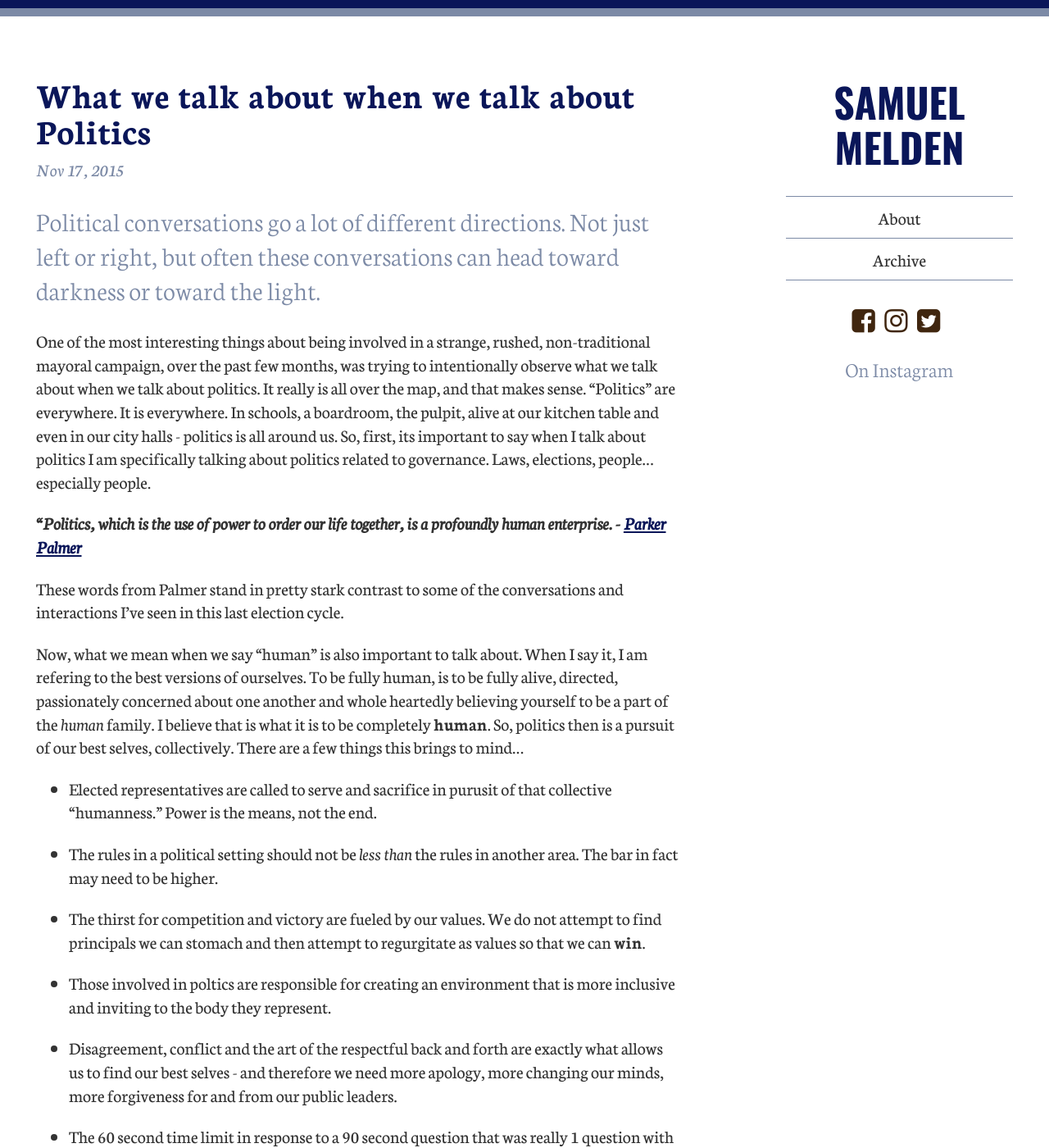
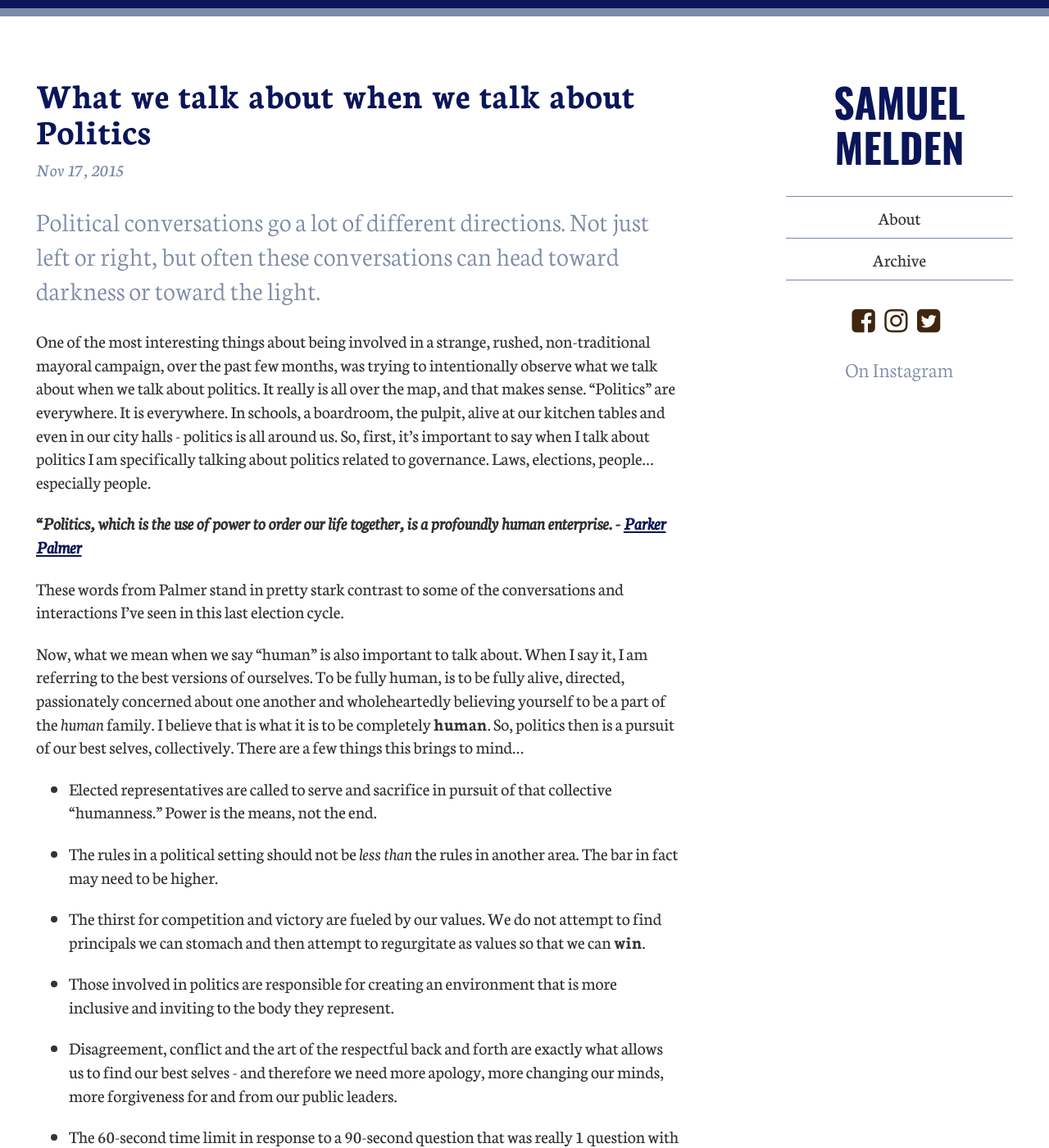
Before and after one commit to smlmldn/smlmldn.github.io, a Jekyll site: the page built from _posts/2015-11-17-what-we-talk-about-when-we-talk-about-politics.md, in a window 1280 px wide and 1400 px high. Shown: the whole window at 82% size. Built offline with Jekyll 4.4.1, drawn with Linux system fonts in a browser that asks for light colours; nearby versions of some CDN libraries; comment, search, counter and statistics services are not loaded; some of the changed text lies outside the part shown.

Commit message:
Updated 2015-11-17-what-we-talk-about-when-we-talk-about-politics.md

```diff
--- a/_posts/2015-11-17-what-we-talk-about-when-we-talk-about-politics.md
+++ b/_posts/2015-11-17-what-we-talk-about-when-we-talk-about-politics.md
@@ -4,26 +4,27 @@
 title: What we talk about when we talk about Politics
 ---
 
+
 ## Political conversations go a lot of different directions. Not just left or right, but often these conversations can head toward darkness or toward the light.
 
-One of the most interesting things about being involved in a strange, rushed, non-traditional mayoral campaign, over the past few months, was trying to intentionally observe what we talk about when we talk about politics. It really is all over the map, and that makes sense. "Politics" are everywhere. It is everywhere. In schools, a boardroom, the pulpit, alive at our kitchen table and even in our city halls - politics is all around us. So, first, its important to say when I talk about politics I am specifically talking about politics related to governance. Laws, elections, people... especially people.
+One of the most interesting things about being involved in a strange, rushed, non-traditional mayoral campaign, over the past few months, was trying to intentionally observe what we talk about when we talk about politics. It really is all over the map, and that makes sense. "Politics" are everywhere. It is everywhere. In schools, a boardroom, the pulpit, alive at our kitchen tables and even in our city halls - politics is all around us. So, first, it's important to say when I talk about politics I am specifically talking about politics related to governance. Laws, elections, people... especially people.
 
 _**"Politics, which is the use of power to order our life together, is a profoundly human enterprise. - [Parker Palmer](http://www.couragerenewal.org/parker/)**_
 
 These words from Palmer stand in pretty stark contrast to some of the conversations and interactions I've seen in this last election cycle.
 
-Now, what we mean when we say "human" is also important to talk about. When I say it, I am refering to the best versions of ourselves. To be fully human, is to be fully alive, directed, passionately concerned about one another and whole heartedly believing yourself to be a part of the _human_ family. I believe that is what it is to be completely **human**. So, politics then is a pursuit of our best selves, collectively. There are a few things this brings to mind...
+Now, what we mean when we say "human" is also important to talk about. When I say it, I am referring to the best versions of ourselves. To be fully human, is to be fully alive, directed, passionately concerned about one another and wholeheartedly believing yourself to be a part of the _human_ family. I believe that is what it is to be completely **human**. So, politics then is a pursuit of our best selves, collectively. There are a few things this brings to mind...
 
-- Elected representatives are called to serve and sacrifice in purusit of that collective "humanness." Power is the means, not the end.
+- Elected representatives are called to serve and sacrifice in pursuit of that collective "humanness." Power is the means, not the end.
 
 - The rules in a political setting should not be _less than_ the rules in another  area. The bar in fact may need to be higher.
 
 - The thirst for competition and victory are fueled by our values. We do not attempt to find principals we can stomach and then attempt to regurgitate as values so that we can **win**.
 
-- Those involved in poltics are responsible for creating an environment that is more inclusive and inviting to the body they represent.
+- Those involved in politics are responsible for creating an environment that is more inclusive and inviting to the body they represent.
 
 - Disagreement, conflict and the art of the respectful back and forth are exactly what allows us to find our best selves - and therefore we need more apology, more changing our minds, more forgiveness for and from our public leaders.
 
-- The 60 second time limit in response to a 90 second question that was really 1 question with 3 follow ups isn't helping anyone. We don't need more "gotcha" guys.
+- The 60-second time limit in response to a 90-second question that was really 1 question with 3 follow ups isn't helping anyone. We don't need more "gotcha" guys.
 
-I think there is a lot to talk about when we talk about poltics. So, I'm going to start using this space to share some thoughts. If you're interested... thanks for following along.
+I think there is a lot to talk about when we talk about politics. So, I'm going to start using this space to share some thoughts. If you're interested, thanks for following along.
```
